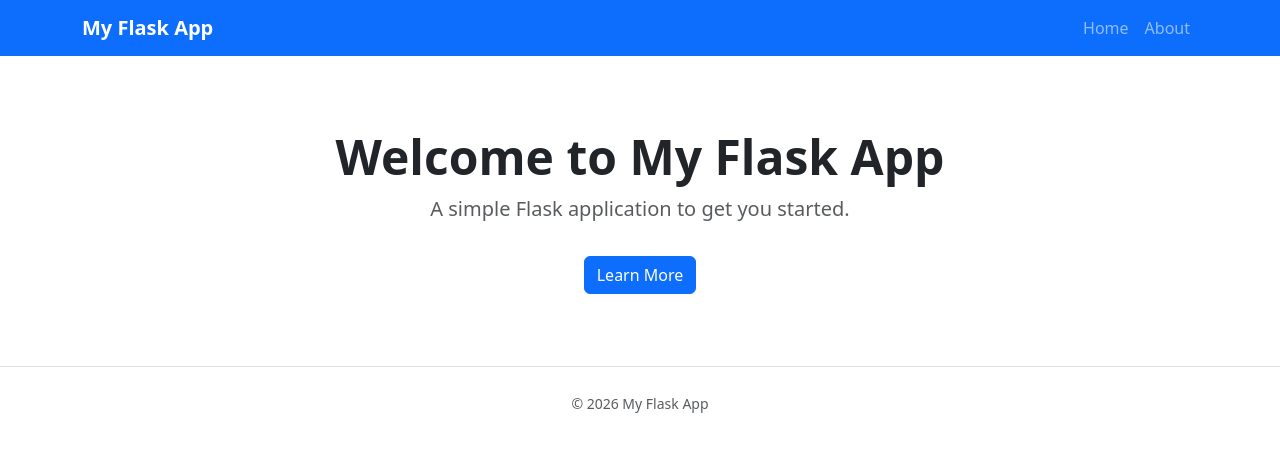
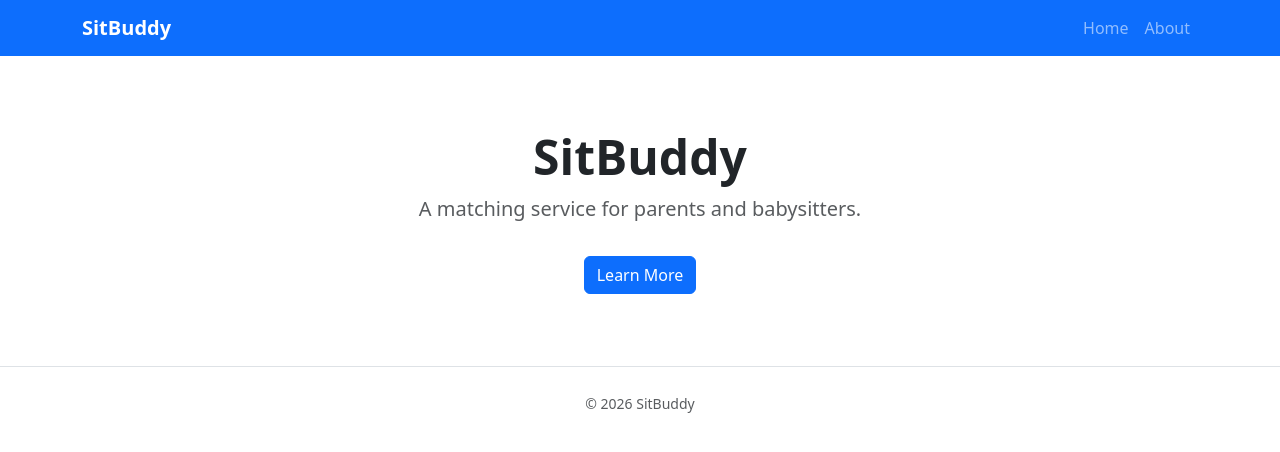
Before and after one commit to christineoen/CITS5505-Group-Project, a Flask app: page / in a window 1280 px wide. Shown: the top 452 px of the page. Run offline with Flask 3, Linux system fonts and the light colour scheme.

Commit message:
update app name

```diff
--- a/templates/base.html
+++ b/templates/base.html
@@ -1,15 +1,17 @@
 <!DOCTYPE html>
 <html lang="en">
+
 <head>
     <meta charset="UTF-8" />
-    <meta name="viewport" content="width=device-width, initial-scale=1.0"/>
-    <title>{% block title %}My Flask App{% endblock %}</title>
+    <meta name="viewport" content="width=device-width, initial-scale=1.0" />
+    <title>{% block title %}SitBuddy{% endblock %}</title>
     <link href="https://cdn.jsdelivr.net/npm/bootstrap@5.3.3/dist/css/bootstrap.min.css" rel="stylesheet">
 </head>
+
 <body>
     <nav class="navbar navbar-expand-lg navbar-dark bg-primary">
         <div class="container">
-            <a class="navbar-brand fw-bold" href="{{ url_for('main.index') }}">My Flask App</a>
+            <a class="navbar-brand fw-bold" href="{{ url_for('main.index') }}">SitBuddy</a>
             <button class="navbar-toggler" type="button" data-bs-toggle="collapse" data-bs-target="#navMenu">
                 <span class="navbar-toggler-icon"></span>
             </button>
@@ -27,9 +29,10 @@
     </main>
 
     <footer class="text-center text-muted py-4 border-top mt-auto">
-        <small>&copy; 2026 My Flask App</small>
+        <small>&copy; 2026 SitBuddy</small>
     </footer>
 
     <script src="https://cdn.jsdelivr.net/npm/bootstrap@5.3.3/dist/js/bootstrap.bundle.min.js"></script>
 </body>
+
 </html>
--- a/templates/index.html
+++ b/templates/index.html
@@ -3,8 +3,8 @@
 
 {% block content %}
 <div class="py-5 text-center">
-    <h1 class="display-5 fw-bold">Welcome to My Flask App</h1>
-    <p class="lead text-muted">A simple Flask application to get you started.</p>
+    <h1 class="display-5 fw-bold">SitBuddy</h1>
+    <p class="lead text-muted">A matching service for parents and babysitters.</p>
     <a href="{{ url_for('main.about') }}" class="btn btn-primary mt-3">Learn More</a>
 </div>
 {% endblock %}
```
